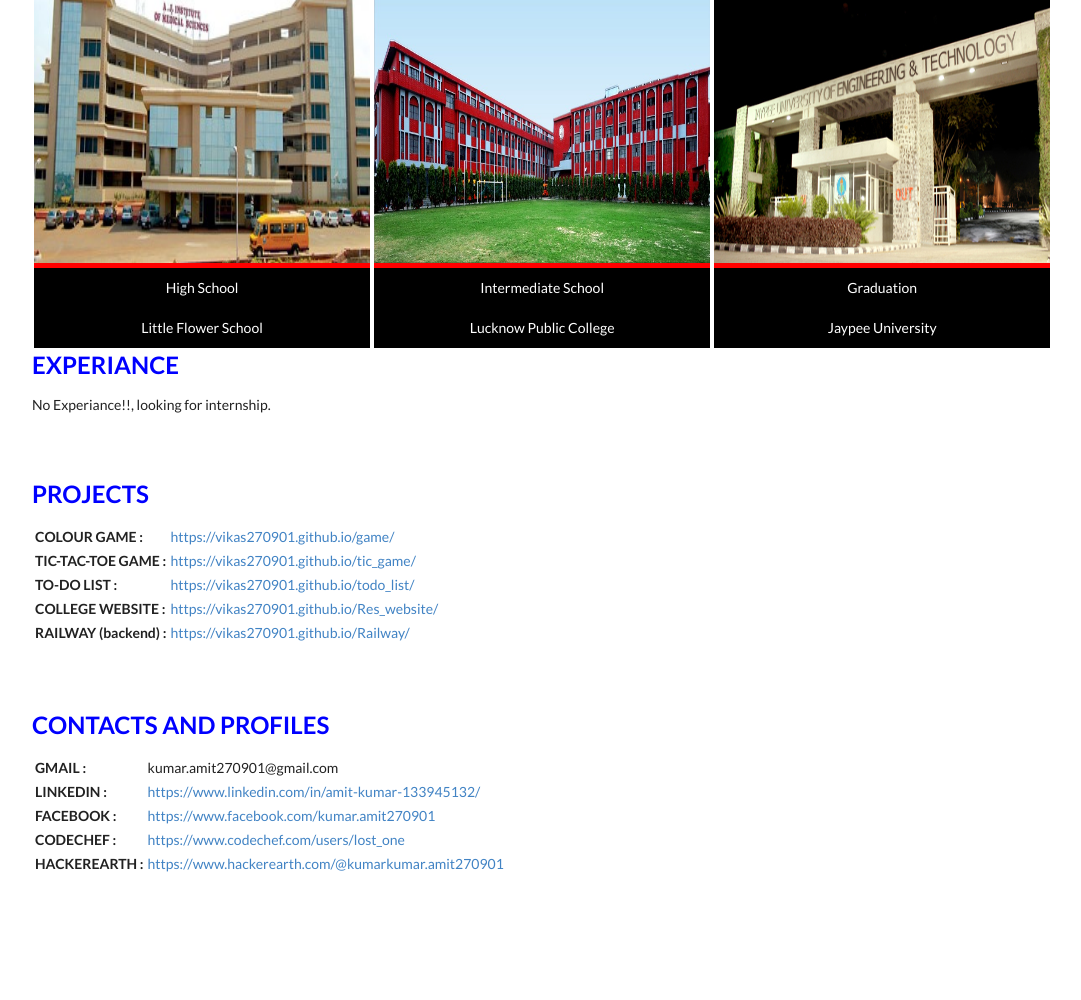
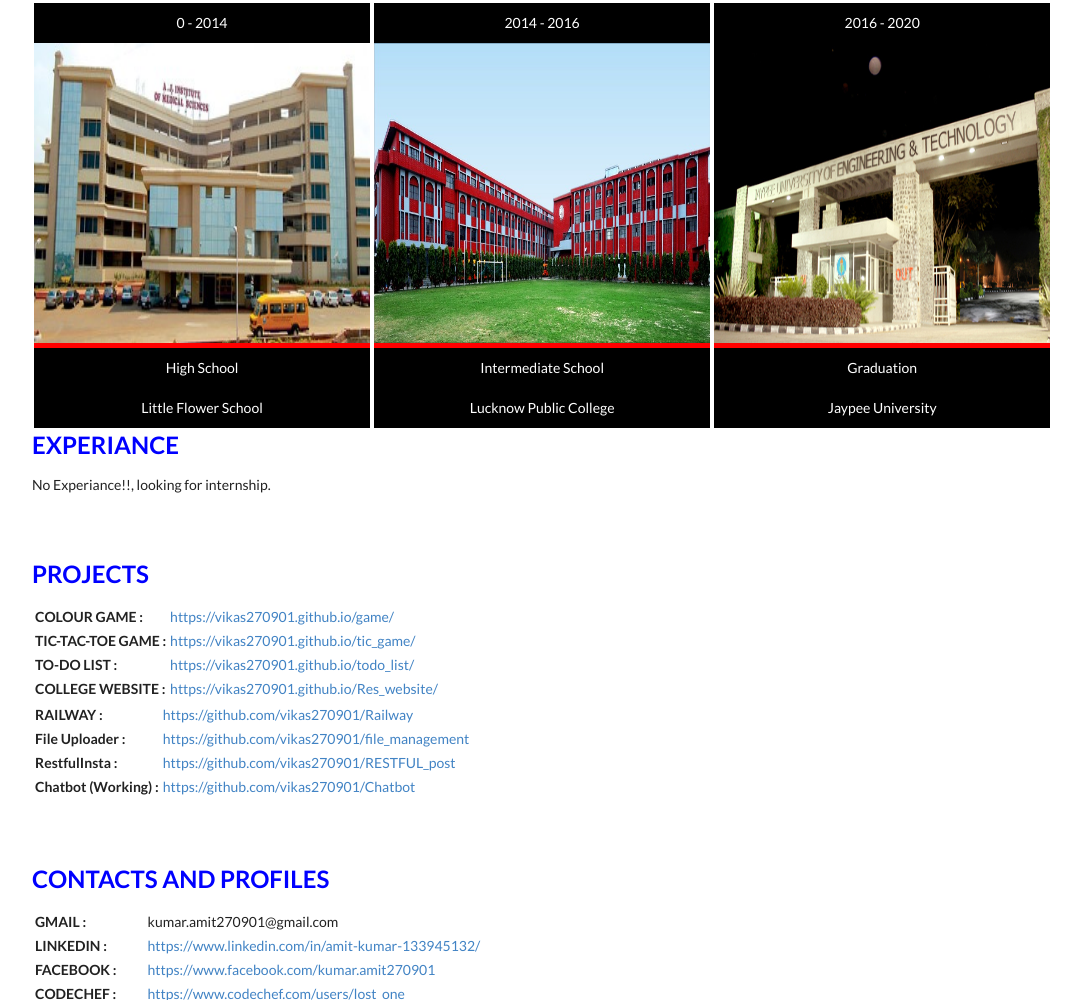
Before and after one commit to vikas270901/profile, a plain HTML site: page index.html in a window 1280 px wide. Shown: the part 1292-2292 px from the top of the page, without its empty margins (96-1177 px from the left). Before the commit the page ends 2194 px from the top, so only its background shows below. Drawn offline with nearby package versions, Linux system fonts and the light colour scheme.

Commit message:
Update index.html

```diff
--- a/index.html
+++ b/index.html
@@ -47,7 +47,8 @@
 			</tr>
 		</table>
 		<h3>ABOUT ME</h3>
-		<p>I'm an Undergraduate B.Tech. student at 'JUET', Guna, M.P., India. i'm interested in Web Development and actively looking for internship. I have command at HTML, CSS, Javascript, Bootstrap, JQuery, Node.js and Angular 4. On behalf of this, i'm learning and exploring the concepts of Database and other backend Techniques, also I do Programming Practices on codechef and hackerearth in 'C++' language. </p>
+		<p>I'm an Undergraduate B.Tech. student at 'JUET', Guna, M.P., India. i'm interested in Web Development and actively looking for internship.
+			I have command at HTML, CSS, Javascript, Bootstrap, JQuery, Node.js and Reactjs. On behalf of this, i'm learning and exploring the concepts of Database and other backend Techniques, also I do Programming Practices on codechef and hackerearth in 'C++' language. </p>
 		<button>DOWNLOAD RESUME</button>
 	</div>
 	<a name="res"></a>
@@ -62,14 +63,14 @@
 		</div>
 		<div><span>JQuery</span>
 		</div>
-<!-- 		<div><span>Bootstrap</span>
+ 		<div><span>Bootstrap</span>
 		</div>
-		<div><span>Angular 4</span>
+		<div><span>React (learning)</span>
 		</div>
 		<div><span>Node.js</span>
 		</div>
-		<div><span>MongoDB (learning)</span>
-		</div> -->
+		<div><span>Mongooose</span>
+		</div>
 		<div><span>C</span>
 		</div>
 		<div><span>C++</span>
@@ -126,10 +127,28 @@
 			https://vikas270901.github.io/Res_website/
 		</a></td>
 			</tr>
+		</table>
+		<table>
 			<tr>
-				<td><b>RAILWAY (backend) : </b></td>
-				<td><a href="https://vikas270901.github.io/Railway/">
-			https://vikas270901.github.io/Railway/</a></td>
+				<td><b>RAILWAY : </b></td>
+				<td><a href="https://github.com/vikas270901/Railway">
+			https://github.com/vikas270901/Railway</a></td>
+			</tr>
+			<tr>
+				<td><b>File Uploader : </b></td>
+				<td><a href="https://github.com/vikas270901/file_management">
+			https://github.com/vikas270901/file_management</a></td>
+			</tr>
+
+			<tr>
+				<td><b>RestfulInsta : </b></td>
+				<td><a href="https://github.com/vikas270901/RESTFUL_post">
+			https://github.com/vikas270901/RESTFUL_post</a></td>
+			</tr>
+			<tr>
+				<td><b>Chatbot (Working) : </b></td>
+				<td><a href="https://github.com/vikas270901/Chatbot">
+			https://github.com/vikas270901/Chatbot</a></td>
 			</tr>
 		</table>
 	</div>
```
